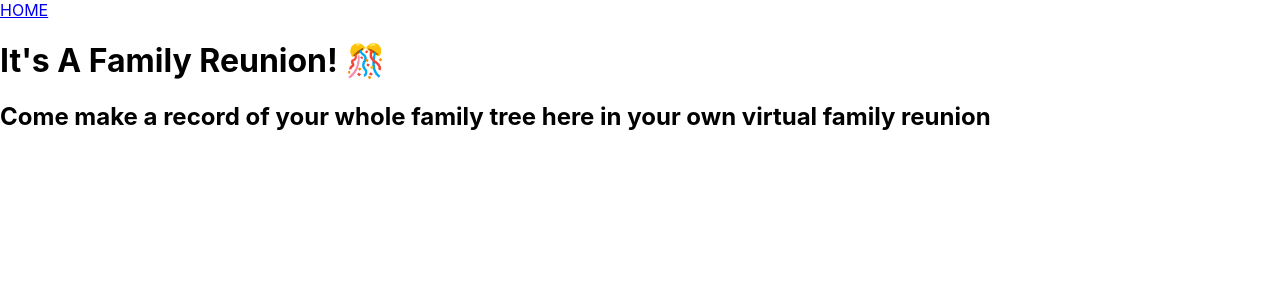
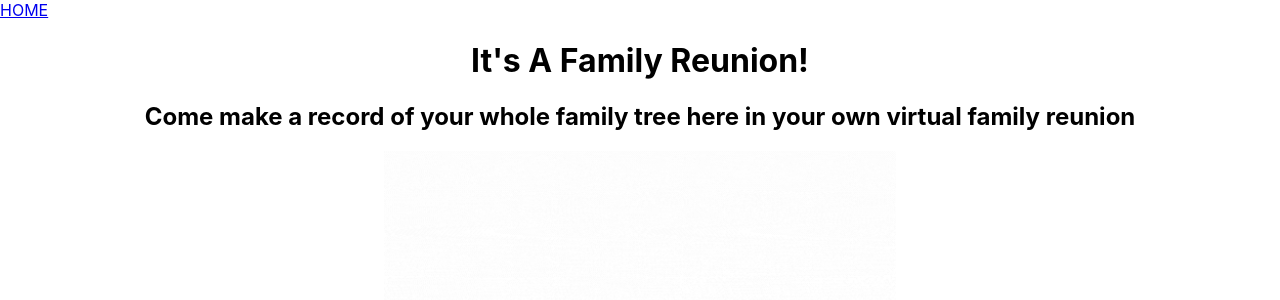
Before and after one commit to IfeAkiWad/family_reunion, a React (Create React App) app in the folder frontend/: page / in a window 1280 px wide. Shown: the top 300 px of the page. Built offline with nearby package versions, Linux system fonts and the light colour scheme; no server answers.

Commit message:
built Home component and CSS for Home

```diff
--- a/frontend/src/App.css
+++ b/frontend/src/App.css
@@ -1,4 +1,13 @@
+#family-tree {
+  display: block;
+  margin-left: auto;
+  margin-right: auto;
+  width: 40%;
+}
 
+#reunion-banner {
+  text-align: center;
+}
 
 
 
--- a/frontend/src/components/Home.js
+++ b/frontend/src/components/Home.js
@@ -1,11 +1,12 @@
 import React from 'react'
+import Family from '../assets/Family.gif'
 
 const Home = () => {
     return (
         <div>
-            <h1>It's A Family Reunion! 🎊</h1>
-            <h2>Come make a record of your whole family tree here in your own virtual family reunion</h2>
-
+            <h1 id='reunion-banner' >It's A Family Reunion!</h1>
+            <h2 id='reunion-banner' >Come make a record of your whole family tree here in your own virtual family reunion</h2>
+            <img id='family-tree' src={Family} alt="Gif..." />
         </div>
     )
 }
```
Also changed, not shown: frontend/src/assets/Family.gif (added).
